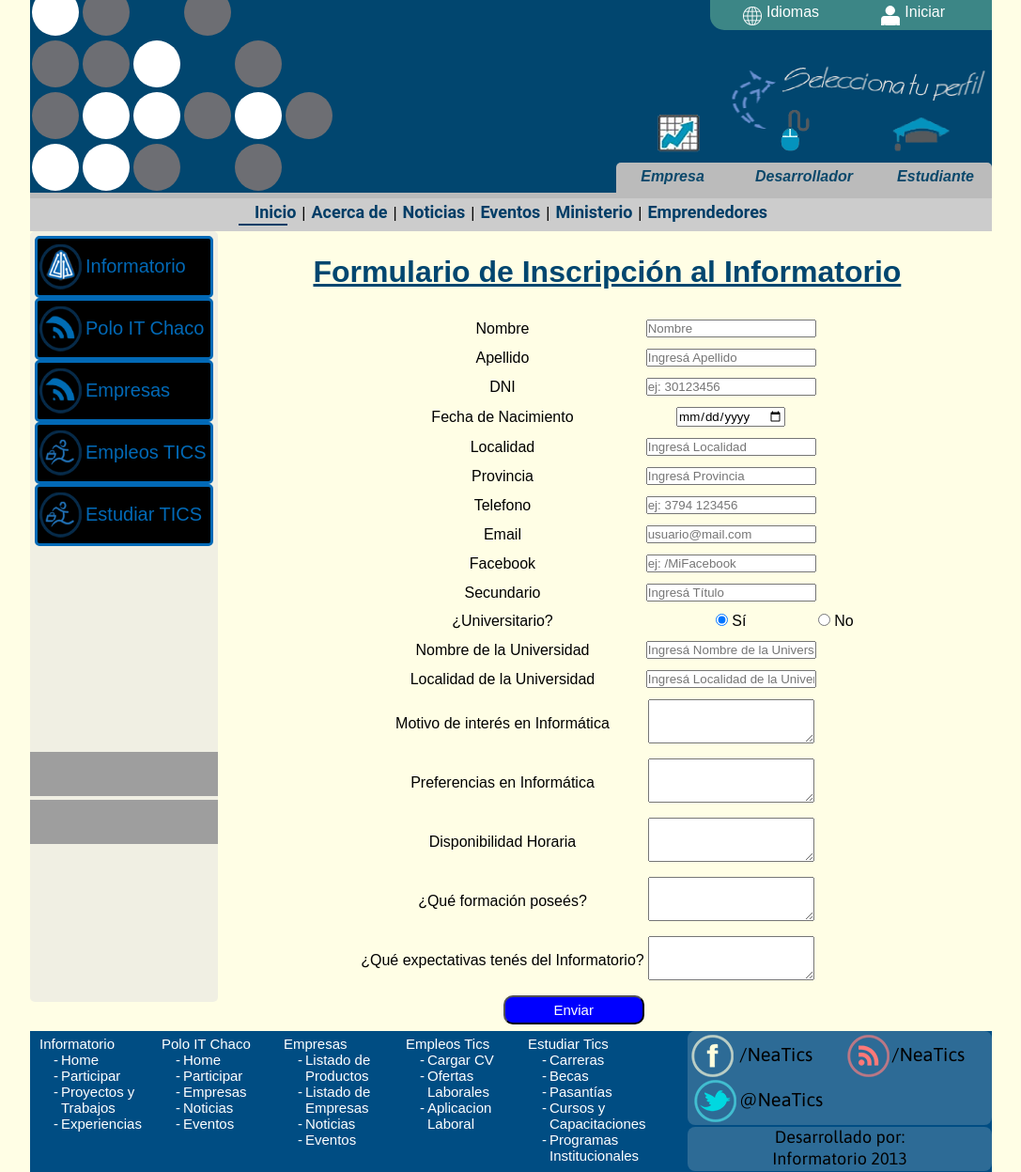
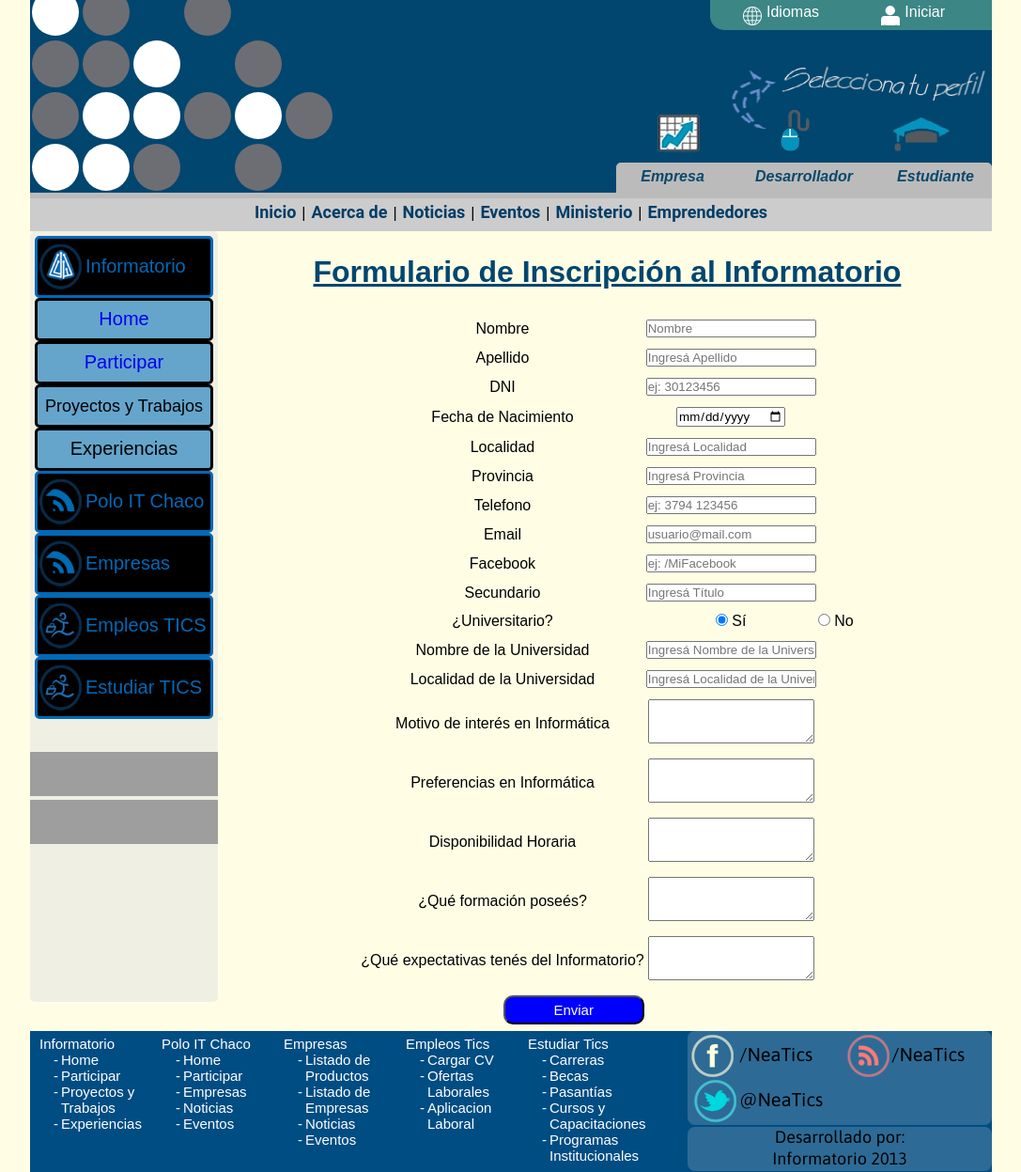
Before and after one commit to diegoduncan21/Neatics, a Django app: template portal/templates/formularioInformatorio.html in a window 1280 px wide. Shown: the whole page at 94% size, without its empty margins (96-1183 px from the left). Run offline with Django 3.2, Linux system fonts and the light colour scheme; the template is opened without the code that fills it, so the values that code supplies are empty; parts of the project's set-up code (start-up, migrations or seed data) failed here and were passed over; some libraries are stand-ins or nearby versions; some web fonts are replaced; grey boxes are pictures that could not be loaded.

Commit message:
Suficiente por hoy Changes to be committed: modified:   portal/templates/banners.html modified:   portal/templates/formularioInformatorio.html modified:   portal/templates/homeInformatorio.html

```diff
--- a/portal/templates/banners.html
+++ b/portal/templates/banners.html
@@ -9,10 +9,14 @@
 			</div>
 		</div>
 		<div class="subMenu_informatorio" id="subMenuInformatorio">
-			<a href="{% url template 'homeInformatorio' %}"><div class="textSubmenu">Home</div></a>
+			<a href="{% url template 'homeInformatorio' %}">
+				<div class="textSubmenu">Home</div>
+			</a>
 		</div>
 		<div class="subMenu_informatorio">
-			<div class="textSubmenu">Participar</div>
+			<a href="{% url template 'formularioInformatorio' %}">
+				<div class="textSubmenu">Participar</div>
+			</a>
 		</div>
 		<div class="subMenu_informatorio">
 			<div class="textGrandesSubmenu">Proyectos y Trabajos</div>
--- a/portal/templates/formularioInformatorio.html
+++ b/portal/templates/formularioInformatorio.html
@@ -2,11 +2,18 @@
 
 {% block extra_head %}
 	<link rel="stylesheet" type="text/css" href="/static/css/banners.css">
-	<link rel="stylesheet" type="text/css" href="/static/css/infomacionHome.css">
-	<link rel="stylesheet" href="/static/css/eventos.css">
 	<link href="/static/css/formularioInformatorio.css" rel="stylesheet">
+	<style>
+		#barritaIndicadora{
+			width: 0px;
+			left: 0px;
+		}
 
-	<!--<script type="text/javascript" src="/static/js/banners.js"></script>-->
+		.subMenu_informatorio{
+			display: block;
+		}
+	</style>
+	<script type="text/javascript" src="/static/js/banners.js"></script>
 	<script type="text/javascript" src="/static/js/formularioInformatorio.js"></script>
 {% endblock %}
 
--- a/portal/templates/homeInformatorio.html
+++ b/portal/templates/homeInformatorio.html
@@ -14,6 +14,7 @@
 		}
 	</style>
 	<script src="https://maps.googleapis.com/maps/api/js?v=3.exp&sensor=false"></script>
+	<script type="text/javascript" src="/static/js/banners.js"></script>
 	<script type="text/javascript" src="/static/js/homeInformatorio.js"></script>
 	<script src='/static/js/slidertext.js'></script>
 	<script type="text/javascript">
```
